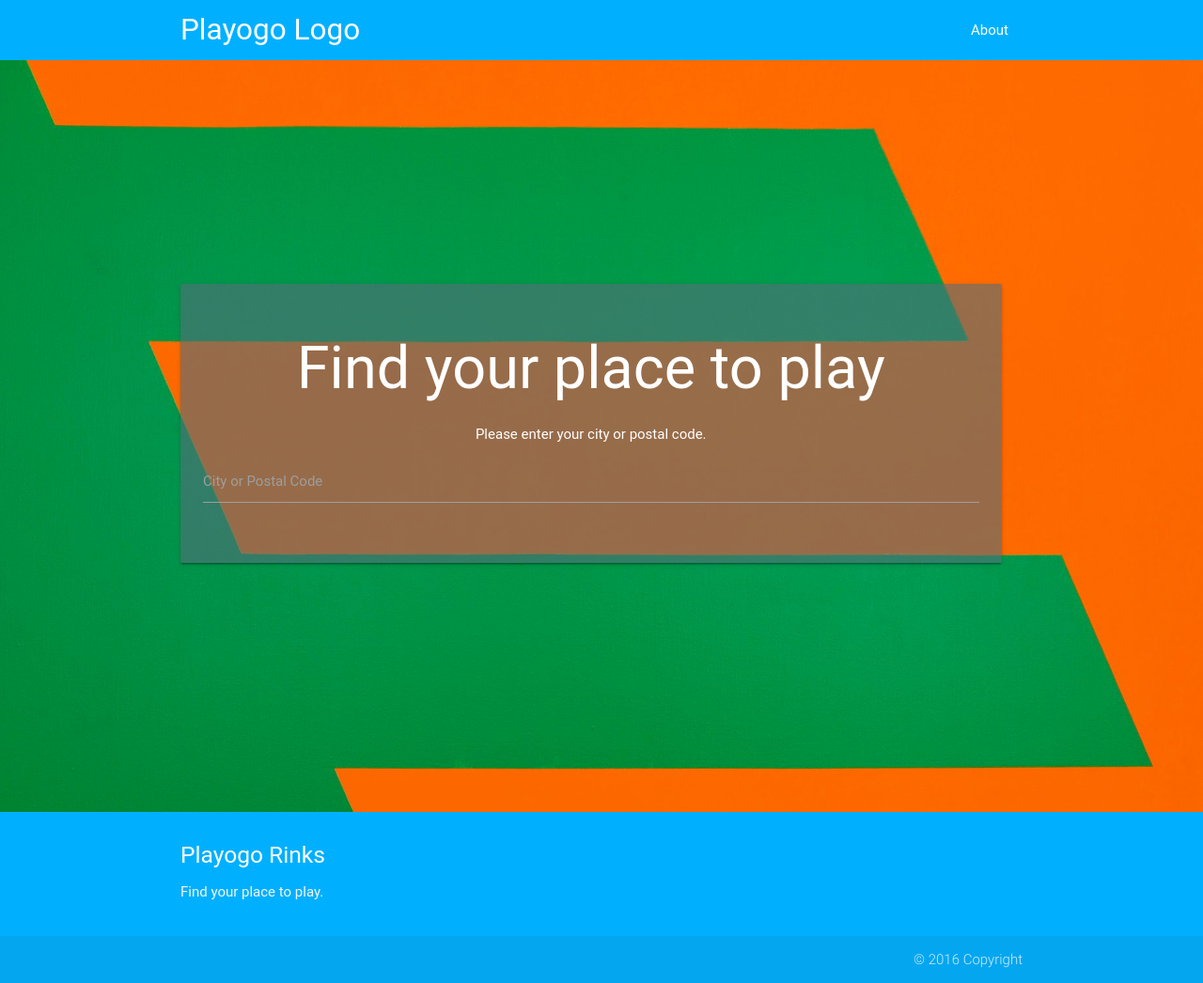
After one commit to justinlecc/icemap, a Flask app: page / in a window 1280 px wide. The commit adds this page. Shown: the whole page at 94% size. Run offline with Flask 2, Linux system fonts and the light colour scheme; parts of the project's set-up code (start-up, migrations or seed data) failed here and were passed over; some libraries are stand-ins or nearby versions; some web fonts are replaced.

Commit message:
lots of stuff

```diff
--- a/modules/controller.py
+++ b/modules/controller.py
@@ -1,10 +1,35 @@
 from modules.playogo_db import PlayogoDb, Venue
-import os, urllib
+from modules.venue_search import VenueSearch
+from bs4 import BeautifulSoup
+import os, urllib, requests, json, logging
 
 class Controller():
     pass
 
+
 class VenuesController(Controller):
+
+    def search_results(search_query):
+
+        db = PlayogoDb()
+
+        lat, lng, err = VenueSearch.get_lat_lng(search_query)
+
+        if err:
+            logging.error("VenueSearch::get_lat_lng failed.")
+            return {
+                'closest_venues': [],
+                'search_query': search_query,
+                'error': "Sorry but there was a problem processing your request. If this problem persists please report it to playogosports@gmail.com."
+            }
+
+        closest_venues = VenueSearch.get_closest_venues(lat, lng)
+
+        return {
+            'closest_venues': closest_venues,
+            'search_query': search_query,
+            'encoded_search_query': urllib.parse.quote_plus(search_query)
+        }
 
     def venue(slug):
 
@@ -30,3 +55,6 @@ class VenuesController(Controller):
             'google_encoded_hotels': urllib.parse.quote_plus('Hotels near ' + venue.formatted_address),
             'google_api_key': os.environ['PLAYOGO_GMAPS_API_KEY']
         }
+
+    def home_page():
+        return {}
--- a/modules/router.py
+++ b/modules/router.py
@@ -22,6 +22,22 @@ class Router():
         def venue (slug):
             return render_template('venue.html', params=VenuesController.venue(slug))
 
+        @app.route("/rinks", methods=['GET'])
+        def venue_search_result ():
+            search_query = request.args.get('q')
+            return render_template('search_results.html', params=VenuesController.search_results(search_query))
+
+        @app.route("/about", methods=['GET'])
+        def about ():
+            return render_template('about.html')
+
+        @app.route("/", methods=['GET'])
+        def home ():
+            print("\n\n\n\n\n\n")
+            print(request.referrer)
+            print("\n\n\n\n\n\n")
+            return render_template('home.html', params=VenuesController.home_page())
+
         # STATIC FILES
         #   Only serve static files through flask in development.
         #   Configure AWS to serve static files in production.
@@ -38,3 +54,9 @@ class Router():
             def send_css(path):
                 print("path: " + path)
                 return send_from_directory('public/css', path)
+
+            # Css files
+            @app.route('/public/img/<path:path>')
+            def send_img(path):
+                print("path: " + path)
+                return send_from_directory('public/img', path)
--- a/public/css/main.css
+++ b/public/css/main.css
@@ -1,5 +1,21 @@
+html {
+    height:100%;
+    width:100%;
+}
+
 body {
+    display: flex;
+    min-height: 100vh;
+    flex-direction: column;
+    height:100%;
+    width:100%;
+}
 
+main {
+    flex: 1 0 auto;
+    height:100%;
+    width:100%;
+    min-height: 500px;
 }
 
 .contact-component {
@@ -15,3 +31,63 @@ body {
     overflow: hidden;
     text-overflow: ellipsis;
 }
+
+.pogo-collection-item {
+    white-space: nowrap;
+    overflow: hidden;
+    text-overflow: ellipsis;
+    width: 80%;
+    display: inline-block;
+}
+
+.pogo-page-footer {
+    margin-top: 0px!important;
+}
+
+.hero-container {
+    width: 100%;
+    height: 100%;
+    background: url("/public/img/minimal-carmen-herrera.jpg") no-repeat center center;
+    background-size: cover;
+}
+
+.hero-container div.valign-wrapper {
+    height: 100%;
+}
+
+.hero-row {
+    width: 100%;
+    text-align: center;
+}
+
+.hero-card {
+    background-color: rgba(84,110,122,.6)!important;
+}
+
+/*.hero-img {
+    position:relative;
+    max-width:100%;
+    max-height:100%;
+    margin-top:-50%;
+    margin-left:-50%;
+    background-image: url("/public/img/minimal-carmen-herrera.jpg");
+}*/
+
+
+
+
+/*div.shadow {
+    position:absolute;
+    max-width:45%;
+    max-height:45%;
+    top:50%;
+    left:50%;
+    overflow:visible;
+}
+img.logo {
+    position:relative;
+    max-width:100%;
+    max-height:100%;
+    margin-top:-50%;
+    margin-left:-50%;
+}*/
--- /dev/null
+++ b/templates/footer.html
@@ -0,0 +1,27 @@
+<footer class="page-footer pogo-page-footer light-blue accent-3">
+    <div class="container">
+        <div class="row">
+            <div class="col l6 s12">
+                <h5 class="white-text">Playogo Rinks</h5>
+                <p class="grey-text text-lighten-4">
+                    Find your place to play.
+                </p>
+            </div>
+            <div class="col l4 offset-l2 s12">
+                <!-- <h5 class="white-text">Links</h5>
+                <ul>
+                    <li><a class="grey-text text-lighten-3" href="#!">Link 1</a></li>
+                    <li><a class="grey-text text-lighten-3" href="#!">Link 2</a></li>
+                    <li><a class="grey-text text-lighten-3" href="#!">Link 3</a></li>
+                    <li><a class="grey-text text-lighten-3" href="#!">Link 4</a></li>
+                </ul> -->
+            </div>
+        </div>
+    </div>
+    <div class="footer-copyright">
+        <div class="container">
+            <span class="right">© 2016 Copyright</span>
+        <!-- <a class="grey-text text-lighten-4 right" href="#!">More Links</a> -->
+        </div>
+    </div>
+</footer>
--- /dev/null
+++ b/templates/home.html
@@ -0,0 +1,62 @@
+<!DOCTYPE html>
+<html>
+    <head>
+         <title>Playogo Rinks</title>
+        <!--Import Google Icon Font-->
+        <link href="http://fonts.googleapis.com/icon?family=Material+Icons" rel="stylesheet">
+        <!--Import materialize.css-->
+        <link rel="stylesheet" href="https://cdnjs.cloudflare.com/ajax/libs/materialize/0.97.8/css/materialize.min.css">
+
+        <link rel="stylesheet" type="text/css" href="/public/css/main.css">
+
+        <!--Let browser know website is optimized for mobile-->
+        <meta name="viewport" content="width=device-width, initial-scale=1.0"/>
+    </head>
+
+    <body>
+
+
+        {% include 'navbar.html' %}
+
+        <main>
+            <div class="hero-container">
+                <div class="container valign-wrapper">
+                    <div class="row valign hero-row">
+                        <div class="col s12">
+                            <div class="card hero-card">
+                                <div class="card-content white-text">
+                                    <!-- <span class="card-title">Card Title</span> -->
+                                    <h1 class="center-align">Find your place to play</h1>
+                                    <p>Please enter your city or postal code.</p>
+                                    <div class="row">
+                                        <form action="/rinks" method="GET">
+                                            <div class="input-field col s12">
+                                            <input id="user_location" name="q" type="text" class="validate">
+                                            <label for="user_location">
+                                                City or Postal Code
+                                            </label>
+                                            </div>
+                                        </form>
+                                    </div>
+                                </div>
+
+<!--                                 <div class="card-action">
+                                    <a href="#">This is a link</a>
+
+                                </div>-->
+                            </div>
+                        </div>
+                    </div>
+                </div>
+
+            </div> <!-- End of container -->
+        </main>
+
+        {% include 'footer.html' %}
+
+        <!-- JS -->
+        <script type="text/javascript" src="https://code.jquery.com/jquery-2.1.1.min.js"></script>
+        <script src="/public/js/main.js"></script>
+        <script src="https://cdnjs.cloudflare.com/ajax/libs/materialize/0.97.8/js/materialize.min.js"></script>
+    </body>
+</html>
--- /dev/null
+++ b/templates/navbar.html
@@ -0,0 +1,10 @@
+<nav class="light-blue accent-3">
+    <div class="container nav-wrapper ">
+        <a href="/" class="brand-logo">Playogo Logo</a>
+        <ul id="nav-mobile" class="right">
+            <li>
+                <a href="/about">About</a>
+            </li>
+        </ul>
+    </div>
+</nav>
```
Also changed, not shown: modules/venue_search.py (added, +145 -0 lines), templates/about.html (added, +36 -0 lines), templates/search_results.html (added, +68 -0 lines), templates/venue.html (+2 -36 lines), public/img/minimal-carmen-herrera.jpg (added).
